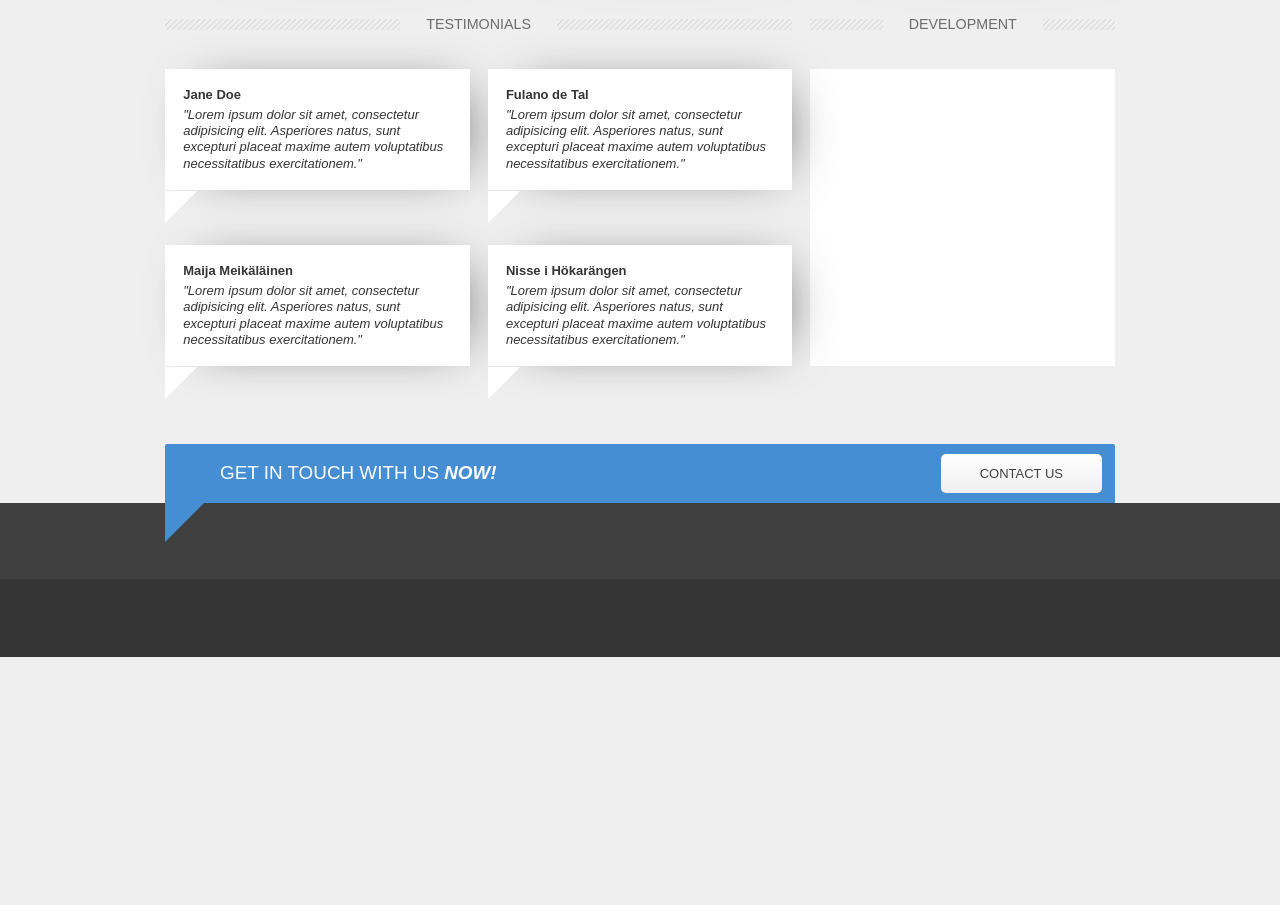
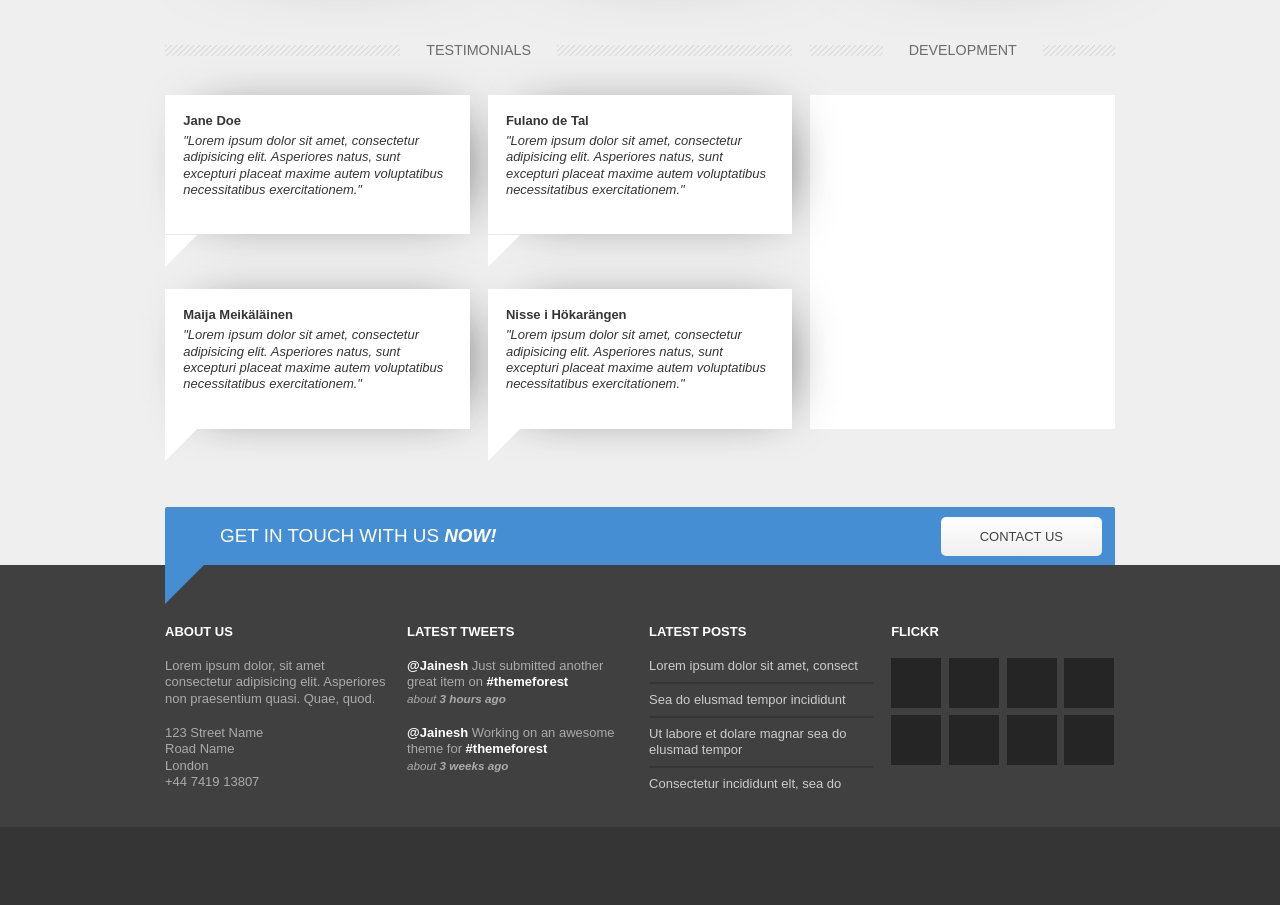
Before and after one commit to xurxe/Integrify-17-clone-react, a Gatsby site: page / in a window 1280 px wide. Shown: the part 1299-2204 px from the top of the page. Before the commit the page ends 1956 px from the top, so only its background shows below. Built offline with nearby package versions, Linux system fonts and the light colour scheme; Gatsby itself is replaced by a stand-in of ours.

Commit message:
Created info-div and subcomponents

```diff
--- /dev/null
+++ b/src/components/blog-link.css
@@ -0,0 +1,7 @@
+.blog-link {
+    color: var(--lighter-grey);
+}
+
+.blog-link:hover {
+    color: var(--blue);
+}
--- /dev/null
+++ b/src/components/blog-link.js
@@ -0,0 +1,11 @@
+import React from "react"
+// eslint-disable-next-line
+import Styles from "./blog-link.css"
+import { Link } from "gatsby"
+
+
+export default (props) => (
+    <Link to="/" className="blog-link">
+        {props.text}
+    </Link>
+)
--- /dev/null
+++ b/src/components/flickr-image-div.css
@@ -0,0 +1,5 @@
+.flickr-image-div {
+    background-color:var(--darkest-grey);
+    height: 50px;
+    width: 50px;
+}
--- /dev/null
+++ b/src/components/flickr-image-div.js
@@ -0,0 +1,7 @@
+import React from "react"
+// eslint-disable-next-line
+import Styles from "./flickr-image-div.css"
+
+export default (props) => (
+    <div class="flickr-image-div"></div>
+)
--- /dev/null
+++ b/src/components/info-div.css
@@ -0,0 +1,34 @@
+#info-div {
+    display: grid;
+    color: var(--light-grey);
+    grid-area: info;
+    grid-column-gap: var(--short-length);
+    grid-template-columns: 1fr 1fr 1fr 1fr;
+    grid-template-rows: 1fr;
+    padding-bottom: var(--short-length);
+    padding-top: var(--long-length);
+}
+
+#info-div h5 {
+    color: white;
+    text-rendering: optimizeLegibility;
+    -webkit-font-smoothing: antialiased;
+    -moz-font-smoothing: antialiased;
+    -moz-osx-font-smoothing: grayscale;
+    -o-font-smoothing: antialiased;
+    margin-bottom: var(--short-length);
+}
+
+#info-div hr {
+    border: 1px solid var(--darker-grey);
+    margin: 0.6rem 0;
+}
+
+.flickr-image-grid {
+    display: grid;
+    grid-auto-flow: column;
+    grid-template-columns: repeat (4, autofill);
+    grid-template-rows: 1fr 1fr;
+    grid-gap: 7px;
+    width: 100%
+}
--- /dev/null
+++ b/src/components/info-div.js
@@ -0,0 +1,45 @@
+import React from "react"
+// eslint-disable-next-line
+import Styles from "./info-div.css"
+import TweetP from "./tweet-p"
+import BlogLink from "./blog-link"
+import FlickrImageDiv from "./flickr-image-div"
+
+export default (props) => (
+    <div id="info-div">
+        <div className="about-div">
+            <h5>ABOUT US</h5>
+            <p>Lorem ipsum dolor, sit amet consectetur adipisicing elit. Asperiores non praesentium quasi. Quae, quod.</p>
+            <p>123 Street Name <br />Road Name <br />London <br />+44 7419 13807</p>
+        </div>
+
+        <div className="tweets-div">
+            <h5>LATEST TWEETS</h5>
+            <TweetP username="@Jainesh" text="Just submitted another great item on" hashtag="#themeforest" time="3 hours ago"></TweetP>
+            <TweetP username="@Jainesh" text="Working on an awesome theme for" hashtag="#themeforest" time="3 weeks ago"></TweetP>
+        </div>
+        <div className="posts-div">
+            <h5>LATEST POSTS</h5>
+            <BlogLink text="Lorem ipsum dolor sit amet, consect"></BlogLink>
+            <hr />
+            <BlogLink text="Sea do elusmad tempor incididunt"></BlogLink>
+            <hr />
+            <BlogLink text="Ut labore et dolare magnar sea do elusmad tempor"></BlogLink>
+            <hr />
+            <BlogLink text="Consectetur incididunt elt, sea do"></BlogLink>
+        </div>
+        <div className="flickr-div">
+            <h5>FLICKR</h5>
+            <div className="flickr-image-grid">
+                <FlickrImageDiv></FlickrImageDiv>
+                <FlickrImageDiv></FlickrImageDiv>
+                <FlickrImageDiv></FlickrImageDiv>
+                <FlickrImageDiv></FlickrImageDiv>
+                <FlickrImageDiv></FlickrImageDiv>
+                <FlickrImageDiv></FlickrImageDiv>
+                <FlickrImageDiv></FlickrImageDiv>
+                <FlickrImageDiv></FlickrImageDiv>
+            </div>
+        </div>
+    </div>
+)
--- a/src/components/layout-div.css
+++ b/src/components/layout-div.css
@@ -38,17 +38,6 @@
     grid-area: stripe-background;
 }
 
-#info {
-    display: grid;
-    color: var(--light-grey);
-    grid-area: info;
-    grid-column-gap: var(--short-length);
-    grid-template-columns: 1fr 1fr 1fr 1fr;
-    grid-template-rows: 1fr;
-    padding-bottom: var(--short-length);
-    padding-top: var(--long-length);
-}
-
 footer {
     align-items: center;
     color: var(--light-grey);
--- a/src/components/layout-div.js
+++ b/src/components/layout-div.js
@@ -6,6 +6,7 @@ import Header from "./header"
 import TopDiv from "./top-div"
 import Main from "./main"
 import BottomDiv from "./bottom-div"
+import InfoDiv from "./info-div"
 
 
 export default () => (
@@ -21,7 +22,7 @@ export default () => (
         <Main></Main>
 
         <BottomDiv></BottomDiv>
-        <div id="info"></div>
+        <InfoDiv></InfoDiv>
         <footer></footer>
     </div>
 )
--- /dev/null
+++ b/src/components/tweet-p.css
@@ -0,0 +1,8 @@
+.tweet-p > b {
+    color: white;
+    text-rendering: optimizeLegibility;
+    -webkit-font-smoothing: antialiased;
+    -moz-font-smoothing: antialiased;
+    -moz-osx-font-smoothing: grayscale;
+    -o-font-smoothing: antialiased;
+}
--- /dev/null
+++ b/src/components/tweet-p.js
@@ -0,0 +1,15 @@
+import React from "react"
+// eslint-disable-next-line
+import Styles from "./tweet-p.css"
+
+export default (props) => (
+    <p className="tweet-p">
+        <b>{props.username} </b>
+        {props.text}
+        <b> {props.hashtag}</b>
+        <br />
+        <span className="smaller-italic">about
+            <b> {props.time}</b>
+        </span>
+    </p>
+)
--- a/src/styles/global.css
+++ b/src/styles/global.css
@@ -88,3 +88,12 @@ em {
 b {
     font-weight: 900;
 }
+
+p {
+    padding-bottom: var(--short-length);
+}
+
+.smaller-italic {
+    font-size: 0.9rem;
+    font-style: italic;
+}
```
